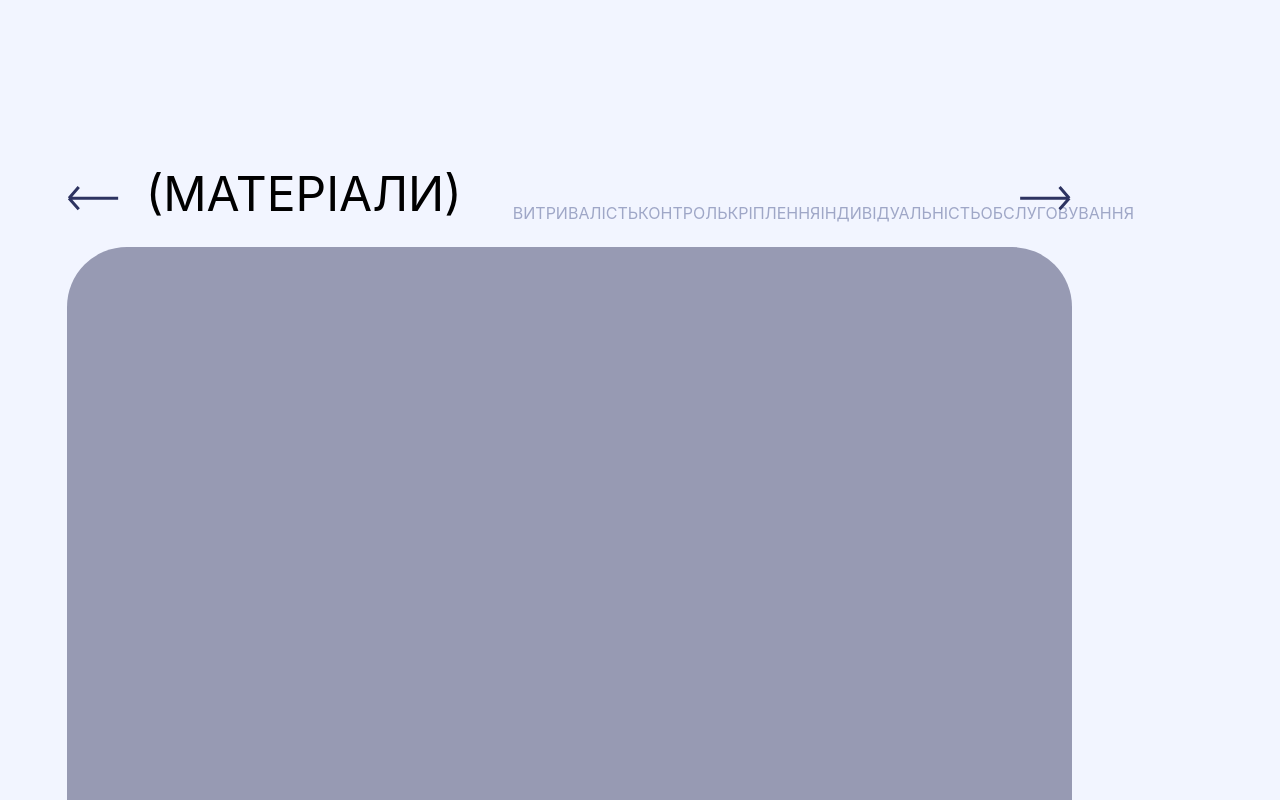
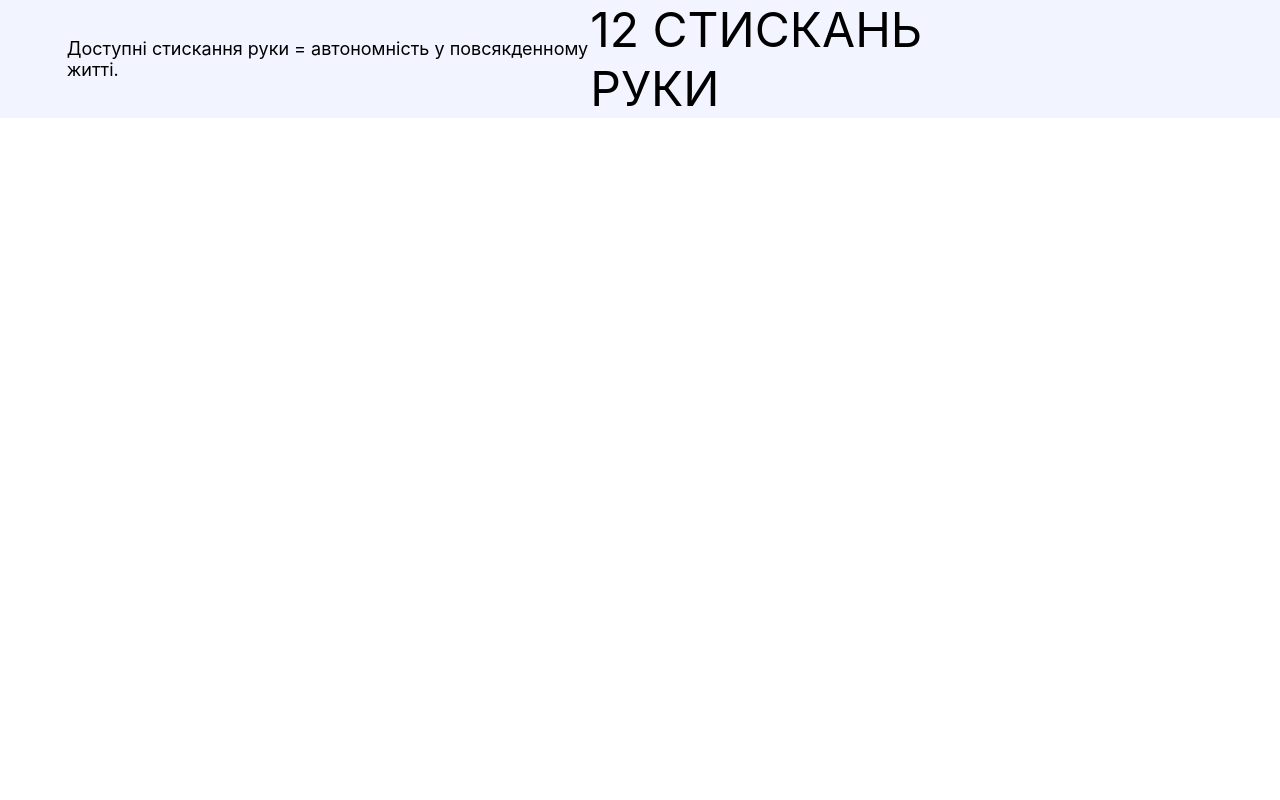
Before and after one commit to Odink923/Front-end-diplom-, a React (Create React App) app: page / in a window 1280 px wide. Shown: the top 800 px of the page. Built offline with nearby package versions, Linux system fonts and the light colour scheme; a web font is replaced by a local one.

Commit message:
added Carrousel
only layout

```diff
--- a/src/components/mainpage/AboutCenterProtez/AboutCenterProtez.jsx
+++ b/src/components/mainpage/AboutCenterProtez/AboutCenterProtez.jsx
@@ -1,6 +1,7 @@
 import React from 'react';
 import classes from './AboutCenterProtez.module.css'
 const AboutCenterProtez = () => {
+
     return (
         <div className={classes}>
             <div className={classes.content}>
--- /dev/null
+++ b/src/components/protezpage/Carrousel/Carrousel.jsx
@@ -0,0 +1,14 @@
+import React from 'react';
+import classes from './Carrousel.module.css'
+const Carrousel = () => {
+    return (
+        <div className={classes.all}>
+            <div className={classes.title}>
+            <div>Доступні стискання руки = автономність у повсякденному житті.</div>
+                <div className={classes.bigTitle}>12 СТИСКАНЬ РУКИ</div>
+            </div>
+        </div>
+    );
+};
+
+export default Carrousel;
--- /dev/null
+++ b/src/components/protezpage/Carrousel/Carrousel.module.css
@@ -0,0 +1,14 @@
+.all{
+ margin-left: 5.21%;
+
+}
+.title{
+    display: flex;
+    justify-content: space-between;
+    width: 78.54%;
+    font-size: 18px;
+    align-items: center;
+}
+.bigTitle{
+    font-size: 48px;
+}
--- a/src/pages/ProtezPage.jsx
+++ b/src/pages/ProtezPage.jsx
@@ -1,10 +1,11 @@
 import React from 'react';
 import Material from "../components/protezpage/Material/Material";
+import Carrousel from "../components/protezpage/Carrousel/Carrousel";
 
 const ProtezPage = () => {
     return (
         <div>
-            <Material></Material>
+           <Carrousel></Carrousel>
         </div>
     );
 };
```
